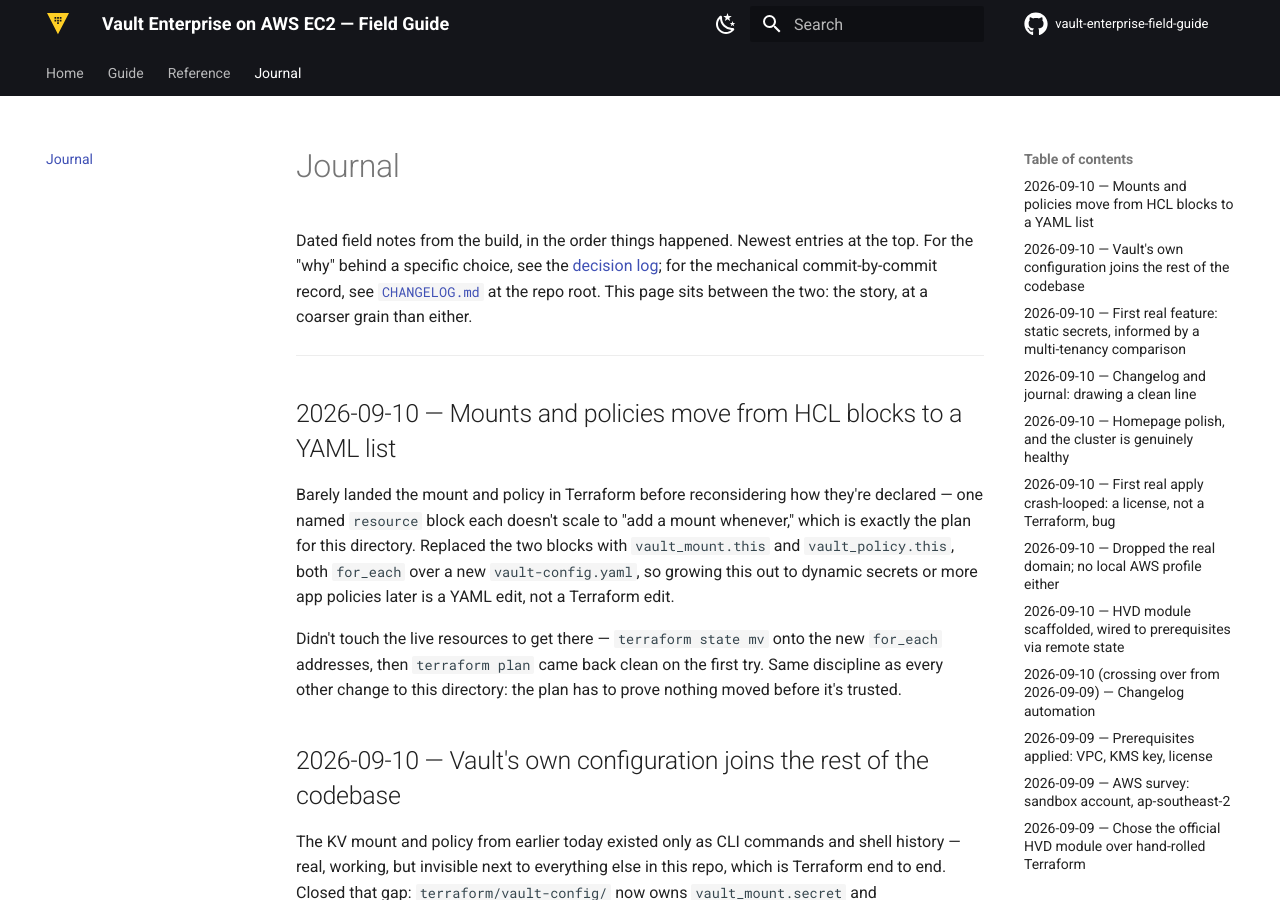
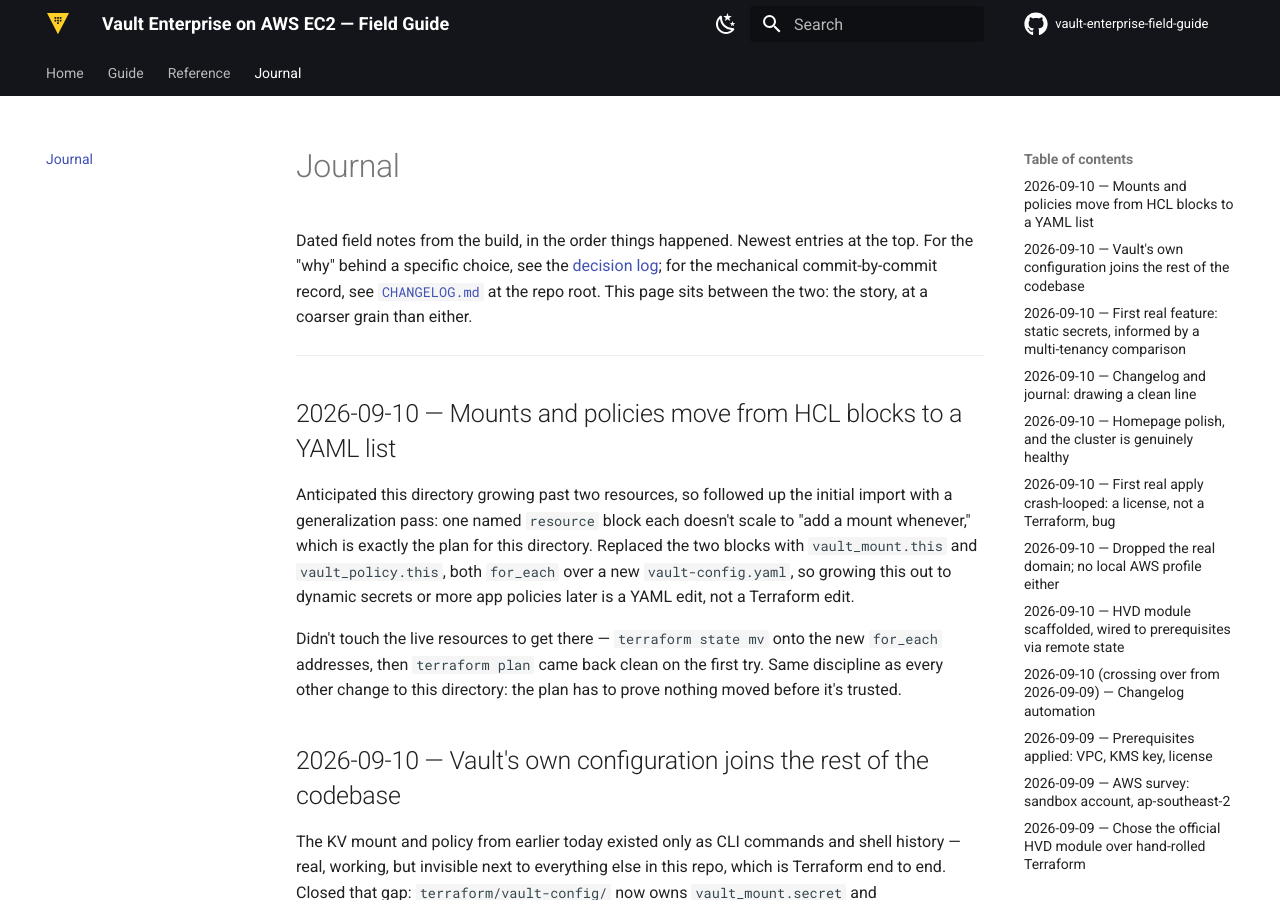
Before and after one commit to markcarriedo/vault-enterprise-field-guide, an MkDocs documentation site: the page built from docs/journal/index.md, in a window 1280 px wide and 900 px high. Built offline with MkDocs 1.6.1 and Material for MkDocs 9.7.7, drawn with Linux system fonts in a browser that asks for light colours; comment, search, counter and statistics services are not loaded.

Commit message:
docs: tone pass for expert narration, fix stale architecture status
Reframe two spots that read as indecisive/self-deprecating rather than
deliberate (journal entry, decision log title). Also update
reference/architecture.md's "Not yet built" list, which still said secrets
engines/policies were undone.

Claude-Session: https://claude.ai/code/session_01W8wX9ho5zsL4nSkjw8ZJSM

```diff
--- a/docs/journal/index.md
+++ b/docs/journal/index.md
@@ -9,9 +9,10 @@ at the repo root. This page sits between the two: the story, at a coarser grain
 
 ## 2026-09-10 — Mounts and policies move from HCL blocks to a YAML list
 
-Barely landed the mount and policy in Terraform before reconsidering how they're declared —
-one named `resource` block each doesn't scale to "add a mount whenever," which is exactly the
-plan for this directory. Replaced the two blocks with `vault_mount.this` and
+Anticipated this directory growing past two resources, so followed up the initial import with
+a generalization pass: one named `resource` block each doesn't scale to "add a mount
+whenever," which is exactly the plan for this directory. Replaced the two blocks with
+`vault_mount.this` and
 `vault_policy.this`, both `for_each` over a new `vault-config.yaml`, so growing this out to
 dynamic secrets or more app policies later is a YAML edit, not a Terraform edit.
 
```
Also changed, not shown: CHANGELOG.md (+1 -0 lines), docs/reference/architecture.md (+4 -2 lines), docs/reference/decisions.md (+1 -1 lines).
